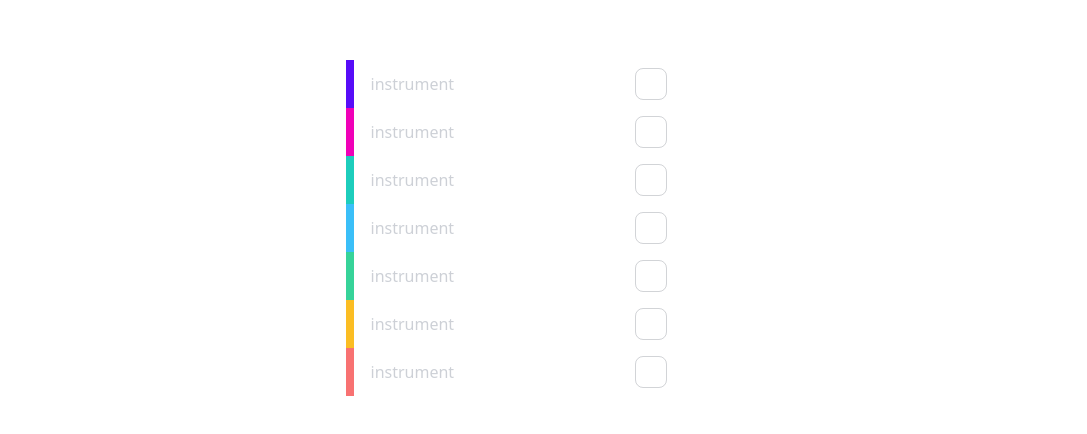
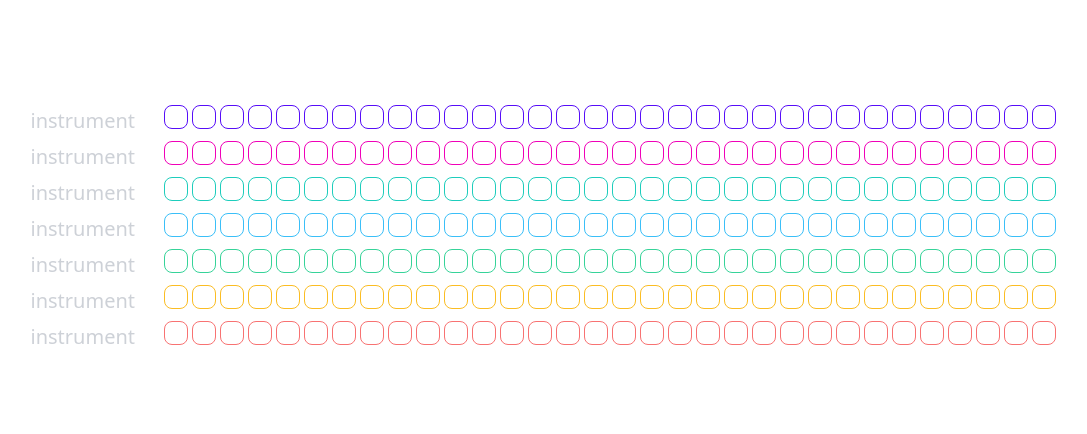
Before and after one commit to BKSchatzki/songstruct, a React (Vite) app: page / in a window 1280 px wide. Shown: the part 172-606 px from the top of the page, without its empty margins (132-1219 px from the left). Built offline with nearby package versions, Linux system fonts and the light colour scheme.

Commit message:
Pass in props to children for color

```diff
--- a/src/components/Cell.jsx
+++ b/src/components/Cell.jsx
@@ -1,9 +1,14 @@
 import React from "react";
 
-function Cell() {
+function Cell(props) {
   // const [cellChecked, setCellChecked] = useState(false);
 
-  return <input type="checkbox" className="checkbox checkbox-lg mr-1" />;
+  return (
+    <input
+      type="checkbox"
+      className={`checkbox checkbox-md mr-1 checkbox-${props.rowColor}`}
+    />
+  );
 }
 
 export default Cell;
--- a/src/components/DivGrid.jsx
+++ b/src/components/DivGrid.jsx
@@ -3,14 +3,28 @@ import Row from "./Row";
 
 function DivGrid() {
   return (
-    <div className="mx-auto flex flex-col">
-      <Row borderAccent="border-primary" />
-      <Row borderAccent="border-secondary" />
-      <Row borderAccent="border-accent" />
-      <Row borderAccent="border-info" />
-      <Row borderAccent="border-success" />
-      <Row borderAccent="border-warning" />
-      <Row borderAccent="border-error" />
+    <div className="mx-auto flex flex-col gap-1">
+      <div className="checkbox-primary border-primary text-primary">
+        <Row rowColor="primary" />
+      </div>
+      <div className="checkbox-secondary border-secondary text-primary">
+        <Row rowColor="secondary" />
+      </div>
+      <div className="checkbox-accent border-accent text-accent">
+        <Row rowColor="accent" />
+      </div>
+      <div className="checkbox-info border-info text-info">
+        <Row rowColor="info" />
+      </div>
+      <div className="checkbox-success border-success text-success">
+        <Row rowColor="success" />
+      </div>
+      <div className="checkbox-warning border-warning text-warning">
+        <Row rowColor="warning" />
+      </div>
+      <div className="checkbox-error border-error text-error">
+        <Row rowColor="error" />
+      </div>
     </div>
   );
 }
--- a/src/components/Header.jsx
+++ b/src/components/Header.jsx
@@ -1,12 +1,12 @@
 import React from "react";
 
-function Header() {
+function Header(props) {
   return (
     <div>
       <input
         type="text"
         placeholder="instrument"
-        className="input placeholder:opacity-50"
+        className={`input input-sm w-48 text-end text-xl placeholder:opacity-50 text-${props.rowColor}`}
       />
     </div>
   );
--- a/src/components/Row.jsx
+++ b/src/components/Row.jsx
@@ -3,12 +3,16 @@ import Header from "./Header";
 import Cell from "./Cell";
 
 function Row(props) {
+  const cellCount = 32;
+
+  const cellItem = Array.from({ length: cellCount }, (_, index) => (
+    <Cell key={index} rowColor={props.rowColor} />
+  ));
+
   return (
-    <div
-      className={`flex flex-row items-center justify-start gap-4 border-0 border-s-8 ${props.borderAccent}`}
-    >
-      <Header />
-      <Cell />
+    <div className={`flex flex-row items-center justify-start gap-4`}>
+      <Header rowColor={props.rowColor} />
+      <ul>{cellItem}</ul>
     </div>
   );
 }
```
